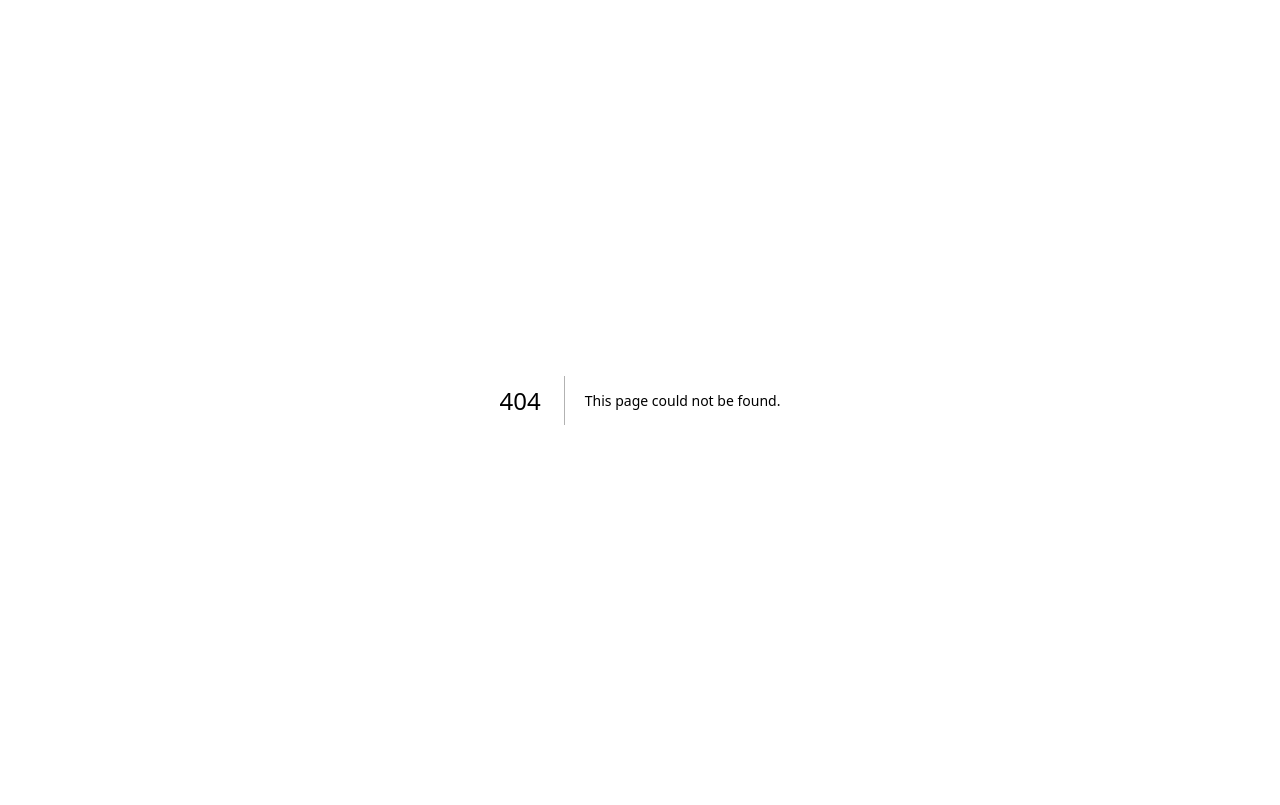
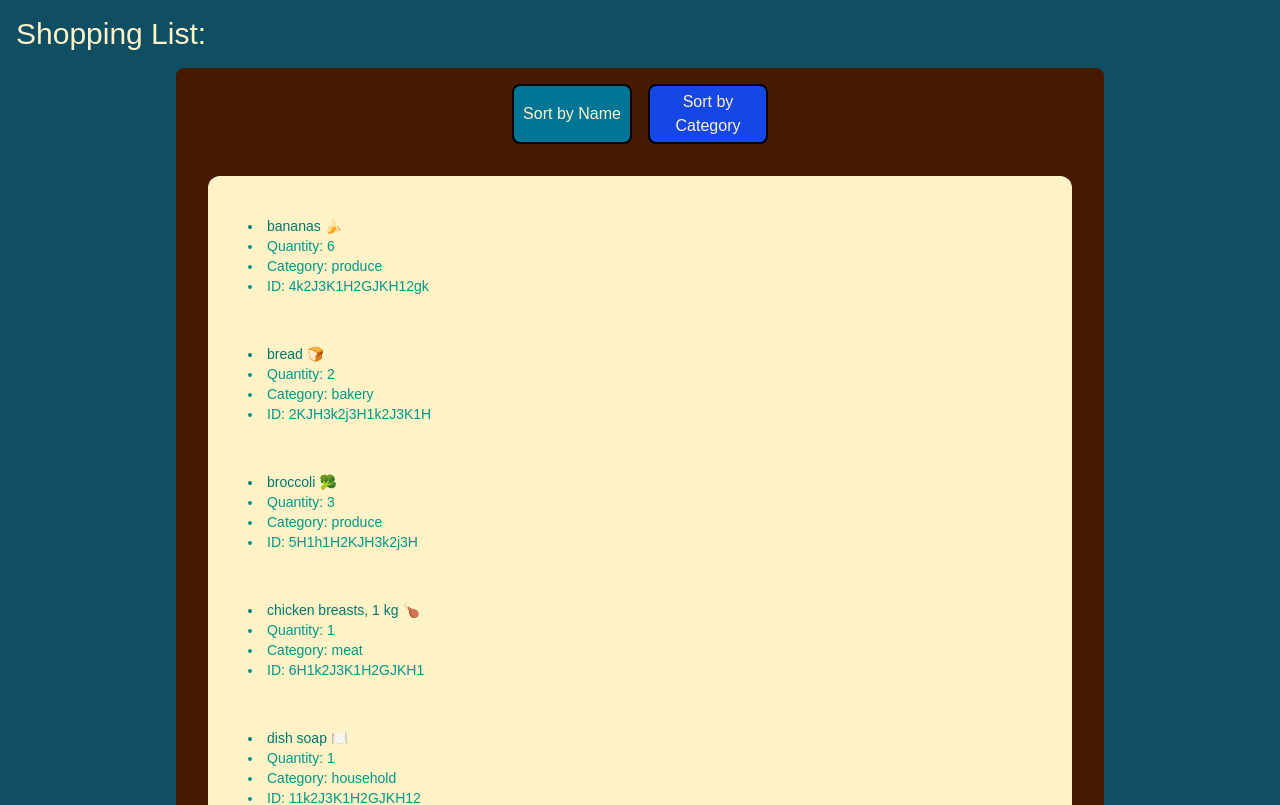
Before and after one commit to ElliotJ-Git/cprg306-assignments, a Next.js app: page /week-6 in a window 1280 px wide. Before the commit this address had no page. Shown: the top 805 px of the page. Built offline with nearby package versions, Linux system fonts and the light colour scheme.

Commit message:
Week-6 Complete

```diff
--- a/app/page.js
+++ b/app/page.js
@@ -11,6 +11,7 @@ export default function Assignments() {
           <li><Link className="text-cyan-600 underline" href="./week-3/">Assignment3 - Week 3</Link></li>
           <li><Link className="text-cyan-600 underline" href="./week-4/">Assignment4 - Week 4</Link></li>
           <li><Link className="text-cyan-600 underline" href="./week-5/">Assignment5 - Week 5</Link></li>
+          <li><Link className="text-cyan-600 underline" href="./week-6/">Assignment6 - Week 6</Link></li>
         </ul>
 
       </main>
--- /dev/null
+++ b/app/week-6/item-list.js
@@ -0,0 +1,61 @@
+"use client";
+
+import {useState} from "react";
+import Item from "./item";
+import items from "./items.json";
+
+export default function ItemList(){
+
+    const [sortingBy, setSortingBy] = useState("name");
+
+    let buttonStyleName = "w-30 h-15 bg-blue-700 rounded-lg text-amber-100 cursor-pointer transition-colors border-2 border-black hover:bg-blue-600"
+    let buttonStyleCategory = "w-30 h-15 bg-blue-700 rounded-lg text-amber-100 cursor-pointer transition-colors border-2 border-black hover:bg-blue-600"
+
+    function sortBy(itemArray){
+
+    if(sortingBy == "name"){
+    itemArray.sort((a, b) =>{
+        if(a.name.toLowerCase() < b.name.toLowerCase()) return -1;
+        if(a.name.toLowerCase() > b.name.toLowerCase()) return 1;
+        return 0;
+
+    });
+    }else if(sortingBy == "category"){
+        itemArray.sort((a, b) =>{
+            if(a.category.toLowerCase() < b.category.toLowerCase()) return -1;
+            if(a.category.toLowerCase() > b.category.toLowerCase()) return 1;
+            return 0;
+        });
+    }
+
+    return <ul className="list-inside bg-amber-100 rounded-xl m-4 p-2">
+        {itemArray.map((item) => (
+            <li key={item.id}>
+                <Item ItemObject={item} />
+            </li>
+        ))}
+    </ul>
+}
+
+function setSortBy(event){
+    setSortingBy(event.target.value);
+}
+
+if(sortingBy == "name"){
+    buttonStyleName = "w-30 h-15 bg-cyan-700 rounded-lg text-amber-100 border-2 border-black focus:border-3 border-black";
+}else if(sortingBy == "category"){
+    buttonStyleCategory = "w-30 h-15 bg-cyan-700 rounded-lg text-amber-100 border-2 border-black focus:border-3 border-black";
+}
+
+return (
+    <main className="mt-4 ml-40 mr-40 bg-amber-950 flex flex-col items-center rounded-lg p-4 space-y-4">
+        <div className="w-full flex justify-center space-x-4 mb-4">
+            <button className={buttonStyleName} value="name" onClick={setSortBy}>Sort by Name</button>
+            <button className={buttonStyleCategory} value="category" onClick={setSortBy}>Sort by Category</button>
+        </div>
+        <div className="w-full flex flex-col space-y-2">
+            {sortBy(items)}
+        </div>
+    </main>
+);
+}
--- /dev/null
+++ b/app/week-6/item.js
@@ -0,0 +1,15 @@
+export default function Item({ItemObject}){
+
+    let {id, name, quantity, category} = ItemObject;
+
+    return(
+        <div className="border-green-800 m-4 p-4 rounded -2xl">
+            <ul className="list-disc list-inside">
+                <li className="text-sm text-teal-700">{name}</li>
+                <li className="text-sm text-teal-600">Quantity: {quantity}</li>
+                <li className="text-sm text-teal-600">Category: {category}</li>
+                <li className="text-sm text-teal-600">ID: {id}</li>
+            </ul>
+        </div>
+    );
+}
--- /dev/null
+++ b/app/week-6/items.json
@@ -0,0 +1,74 @@
+[
+  {
+    "id": "1h2GJKH12gkHG31h1H",
+    "name": "milk, 4 L 🥛",
+    "quantity": 1,
+    "category": "dairy"
+  },
+  {
+    "id": "2KJH3k2j3H1k2J3K1H",
+    "name": "bread 🍞",
+    "quantity": 2,
+    "category": "bakery"
+  },
+  {
+    "id": "3h2KJH3k2j3H1k2J3",
+    "name": "eggs, dozen 🥚",
+    "quantity": 2,
+    "category": "dairy"
+  },
+  {
+    "id": "4k2J3K1H2GJKH12gk",
+    "name": "bananas 🍌",
+    "quantity": 6,
+    "category": "produce"
+  },
+  {
+    "id": "5H1h1H2KJH3k2j3H",
+    "name": "broccoli 🥦",
+    "quantity": 3,
+    "category": "produce"
+  },
+  {
+    "id": "6H1k2J3K1H2GJKH1",
+    "name": "chicken breasts, 1 kg 🍗",
+    "quantity": 1,
+    "category": "meat"
+  },
+  {
+    "id": "7gkHG31h1H2KJH3k",
+    "name": "pasta sauce 🍝",
+    "quantity": 3,
+    "category": "canned goods"
+  },
+  {
+    "id": "8j3H1k2J3K1H2GJK",
+    "name": "spaghetti, 454 g 🍝",
+    "quantity": 2,
+    "category": "dry goods"
+  },
+  {
+    "id": "9H12gkHG31h1H2KJ",
+    "name": "toilet paper, 12 pack 🧻",
+    "quantity": 1,
+    "category": "household"
+  },
+  {
+    "id": "10H3k2j3H1k2J3K1",
+    "name": "paper towels, 6 pack",
+    "quantity": 1,
+    "category": "household"
+  },
+  {
+    "id": "11k2J3K1H2GJKH12",
+    "name": "dish soap 🍽️",
+    "quantity": 1,
+    "category": "household"
+  },
+  {
+    "id": "12GJKH12gkHG31h1",
+    "name": "hand soap 🧼",
+    "quantity": 4,
+    "category": "household"
+  }
+]
--- /dev/null
+++ b/app/week-6/page.js
@@ -0,0 +1,13 @@
+import ItemList from "./item-list.js";
+
+export default function Page(){
+
+    return(
+        <main className="p-4 bg-cyan-900">
+            <h1 className="text-3xl text-amber-100">Shopping List:</h1>
+            <div className="mt-4 space-y-4">
+                <ItemList/>
+            </div>
+        </main>
+    );
+}
```
